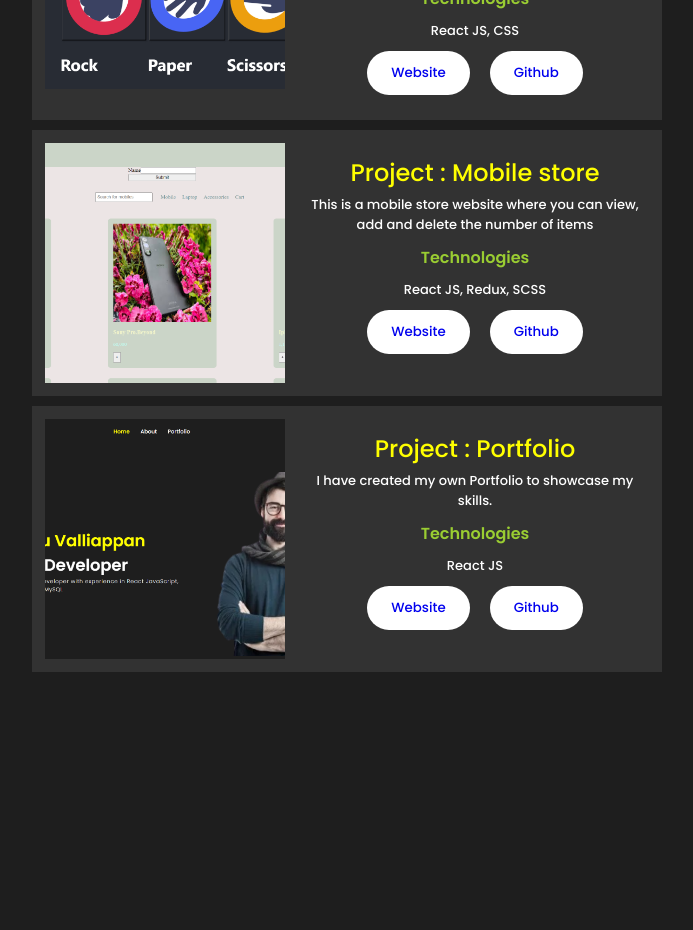
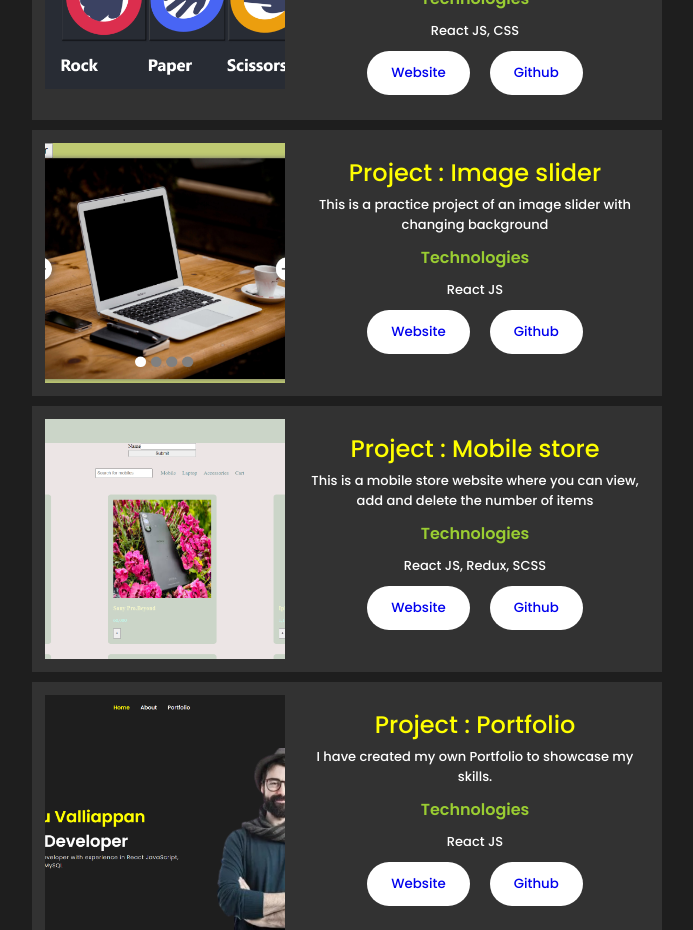
Before and after one commit to RamuLincoln/Portfolio, a React (Create React App) app: page / in a window 1280 px wide. Shown: the part 1820-2750 px from the top of the page, without its empty margins (293-986 px from the left). Before the commit the page ends 2497 px from the top, so only its background shows below. Built offline with nearby package versions, Linux system fonts and the light colour scheme; the HTML template or start-up script is replaced by a standard one.

Commit message:
imageslider

```diff
--- a/src/Components/Works/Works.js
+++ b/src/Components/Works/Works.js
@@ -2,6 +2,7 @@ import React from 'react';
 import './Works.css';
 import rps from './rps.png';
 import phone from './phone.png';
+import slider from './slider.png';
 import pf from './pf1.png';
 
 const Works = () => {
@@ -19,6 +20,19 @@ const Works = () => {
                     <div className='workllinks'>
                         <button className='btn'><a href='https://ramu-rockpaperscissor-game.netlify.app/' rel="noreferrer" target="_blank">Website</a></button>
                         <button className='btn'><a href='https://github.com/RamuLincoln/game/tree/main/game' rel="noreferrer" target="_blank">Github</a></button>
+                    </div>
+                </div>
+            </div>
+            <div className='workscontent'>
+                <img src={slider} alt='phone' className='worksImg' />
+                <div className='worksdesc'>
+                    <div className='worktitle'>Project : Image slider</div>
+                    <div className='workpara'>This is a practice project of an image slider with changing background</div>
+                    <div className='worktech'>Technologies</div>
+                    <div className='workpara'>React JS</div>
+                    <div className='workllinks'>
+                        <button className='btn'><a href='https://ramu-image-slider.netlify.app/' rel="noreferrer" target="_blank">Website</a></button>
+                        <button className='btn'><a href='https://github.com/RamuLincoln/project' rel="noreferrer" target="_blank">Github</a></button>
                     </div>
                 </div>
             </div>
```
Also changed, not shown: src/Components/Works/slider.png (added).
